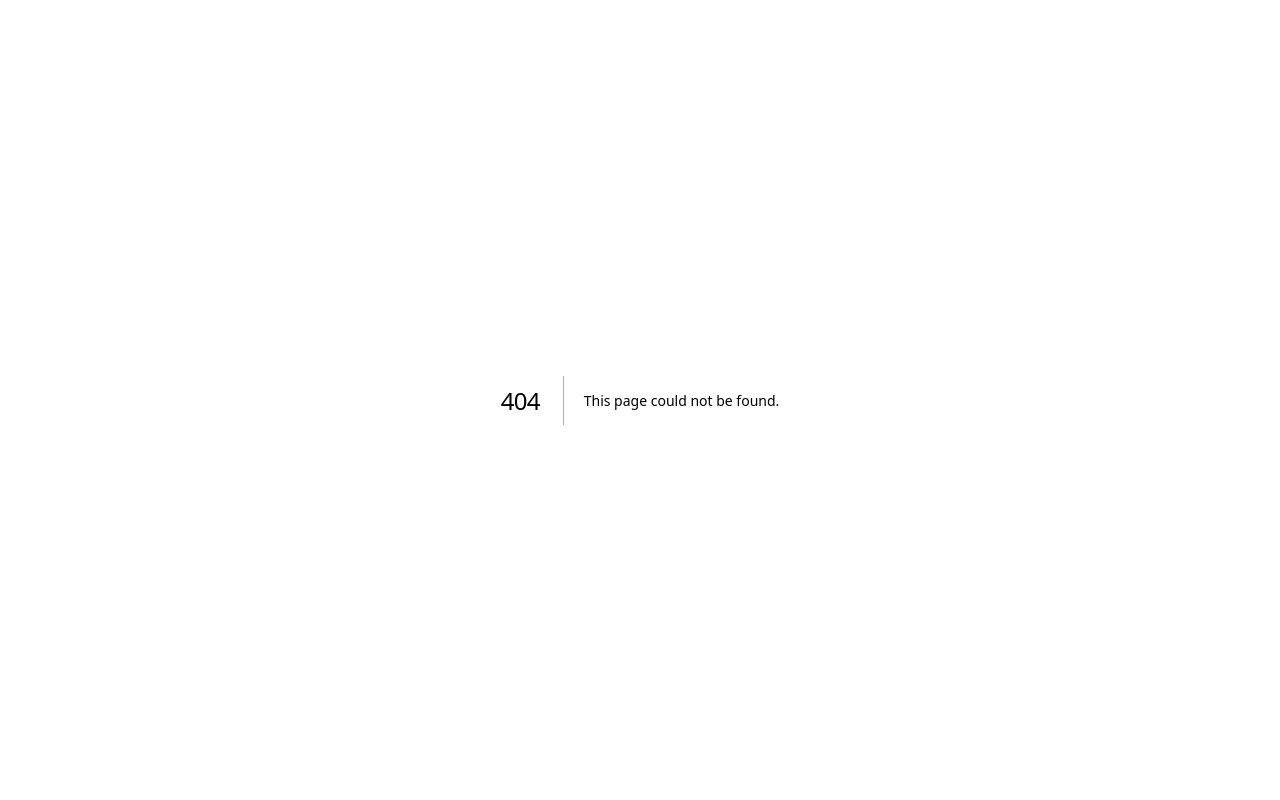
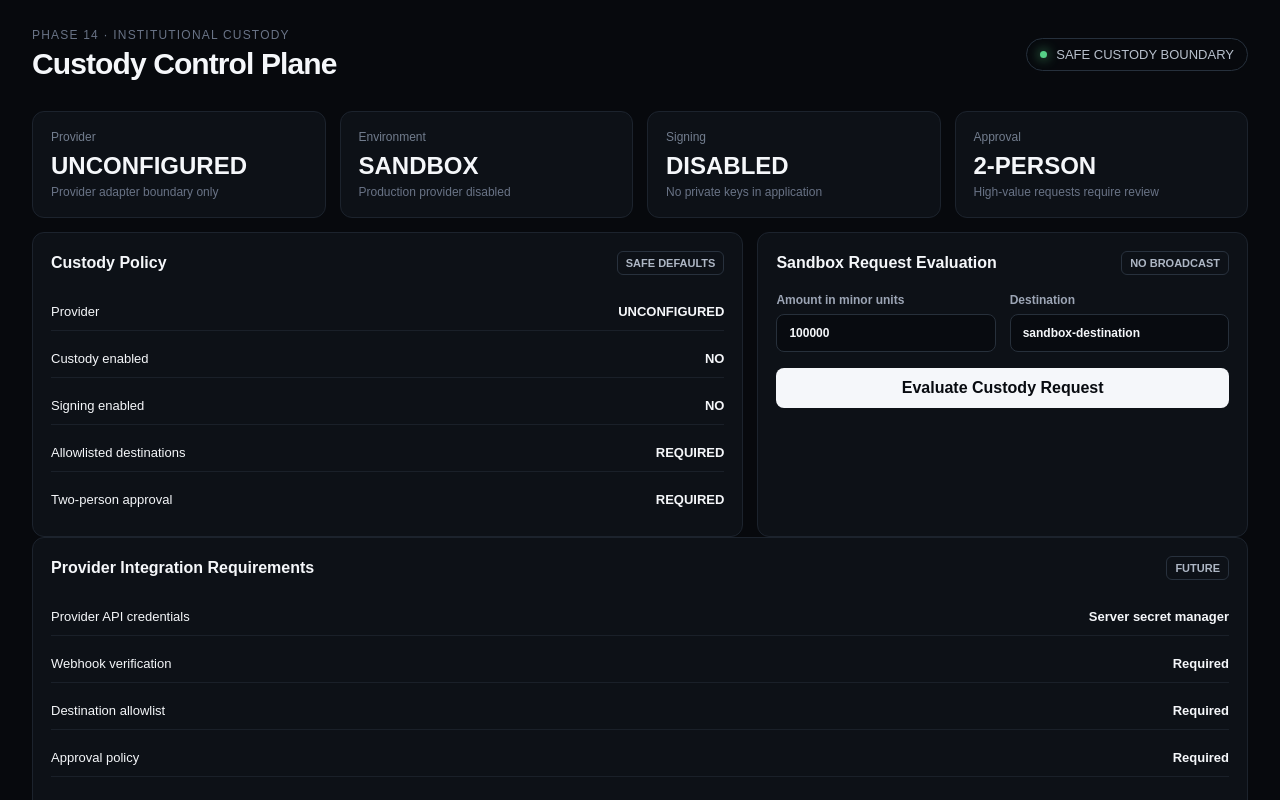
Before and after one commit to RichbloodTech001/Rug-Pull-Lab, a Next.js app: page /custody in a window 1280 px wide. Before the commit this address had no page. Shown: the top 800 px of the page. Built offline with nearby package versions, Linux system fonts and the light colour scheme.

Commit message:
Phase 14: add institutional custody control console

```diff
--- /dev/null
+++ b/app/custody/page.tsx
@@ -0,0 +1,47 @@
+"use client";
+
+import { useState } from "react";
+import { defaultCustodyPolicy, evaluateCustodyRequest } from "@/lib/custody";
+
+export default function CustodyPage() {
+  const [policy, setPolicy] = useState(defaultCustodyPolicy());
+  const [amount, setAmount] = useState("100000");
+  const [destination, setDestination] = useState("sandbox-destination");
+  const [message, setMessage] = useState("");
+
+  function evaluate() {
+    try {
+      const request = evaluateCustodyRequest(policy, {
+        transactionReference: `research-${Date.now()}`,
+        assetCode: "USD",
+        amountMinor: BigInt(amount),
+        destination,
+      });
+      setMessage(`${request.status}: ${request.approvalTier}. No signing or broadcast was performed.`);
+    } catch (error) {
+      setMessage(error instanceof Error ? error.message : "Custody policy evaluation failed.");
+    }
+  }
+
+  return <main className="main">
+    <div className="topbar"><div><div className="eyebrow">Phase 14 · Institutional Custody</div><h1>Custody Control Plane</h1></div><div className="status"><span className="dot" /> SAFE CUSTODY BOUNDARY</div></div>
+    <section className="grid">
+      <div className="card"><div className="metric-label">Provider</div><div className="metric">UNCONFIGURED</div><div className="metric-note">Provider adapter boundary only</div></div>
+      <div className="card"><div className="metric-label">Environment</div><div className="metric">SANDBOX</div><div className="metric-note">Production provider disabled</div></div>
+      <div className="card"><div className="metric-label">Signing</div><div className="metric">DISABLED</div><div className="metric-note">No private keys in application</div></div>
+      <div className="card"><div className="metric-label">Approval</div><div className="metric">2-PERSON</div><div className="metric-note">High-value requests require review</div></div>
+    </section>
+    <section className="workspace">
+      <div className="card"><div className="card-title"><span>Custody Policy</span><span className="badge">SAFE DEFAULTS</span></div>
+        <div className="list"><div className="list-row"><span>Provider</span><strong>{policy.provider}</strong></div><div className="list-row"><span>Custody enabled</span><strong>{policy.enabled ? "YES" : "NO"}</strong></div><div className="list-row"><span>Signing enabled</span><strong>{policy.signingEnabled ? "YES" : "NO"}</strong></div><div className="list-row"><span>Allowlisted destinations</span><strong>{policy.allowlistedOnly ? "REQUIRED" : "NOT REQUIRED"}</strong></div><div className="list-row"><span>Two-person approval</span><strong>{policy.requireTwoPersonApproval ? "REQUIRED" : "OPTIONAL"}</strong></div></div>
+      </div>
+      <div className="card"><div className="card-title"><span>Sandbox Request Evaluation</span><span className="badge">NO BROADCAST</span></div>
+        <div className="form-grid"><label>Amount in minor units<input value={amount} onChange={e => setAmount(e.target.value)} inputMode="numeric" /></label><label>Destination<input value={destination} onChange={e => setDestination(e.target.value)} /></label></div>
+        <button className="primary-button" onClick={evaluate}>Evaluate Custody Request</button>
+        {message && <div className="empty-state">{message}</div>}
+      </div>
+    </section>
+    <section className="card"><div className="card-title"><span>Provider Integration Requirements</span><span className="badge">FUTURE</span></div><div className="list"><div className="list-row"><span>Provider API credentials</span><strong>Server secret manager</strong></div><div className="list-row"><span>Webhook verification</span><strong>Required</strong></div><div className="list-row"><span>Destination allowlist</span><strong>Required</strong></div><div className="list-row"><span>Approval policy</span><strong>Required</strong></div><div className="list-row"><span>HSM/MPC signing</span><strong>Provider-managed</strong></div><div className="list-row"><span>Reconciliation</span><strong>Phase 18</strong></div></div></section>
+    <p className="footer-note">Phase 14 defines the institutional custody integration boundary. It intentionally does not hold private keys, enable production signing, broadcast transactions, or activate real-money custody.</p>
+  </main>;
+}
```
